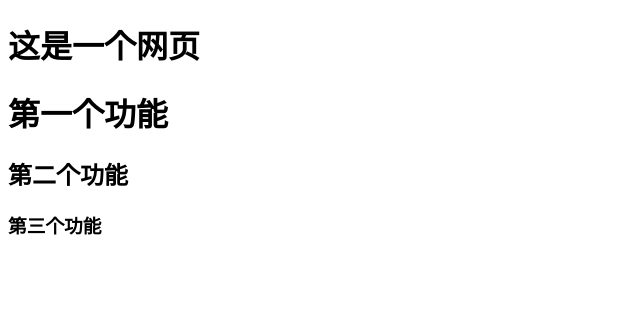
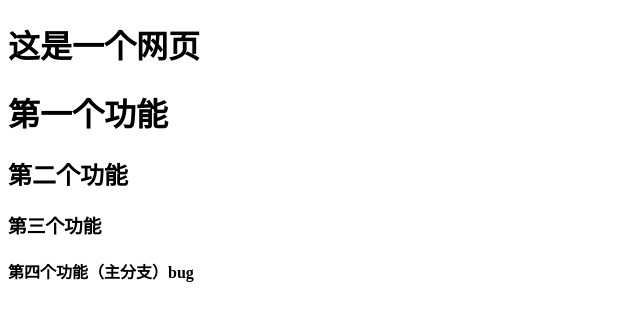
Before and after one commit to 007ph/git-demo, a plain HTML site: page index.html in a window 1280 px wide. Shown: the whole page, without its empty margins (0-640 px from the left). Drawn offline with Linux system fonts and the light colour scheme.

Commit message:
添加第四个功能

```diff
--- a/index.html
+++ b/index.html
@@ -18,6 +18,8 @@
         </h2>
         <h3>第三个功能</h3>
 
+        <h4>第四个功能（主分支）bug</h4>
+
 
 
 
```
